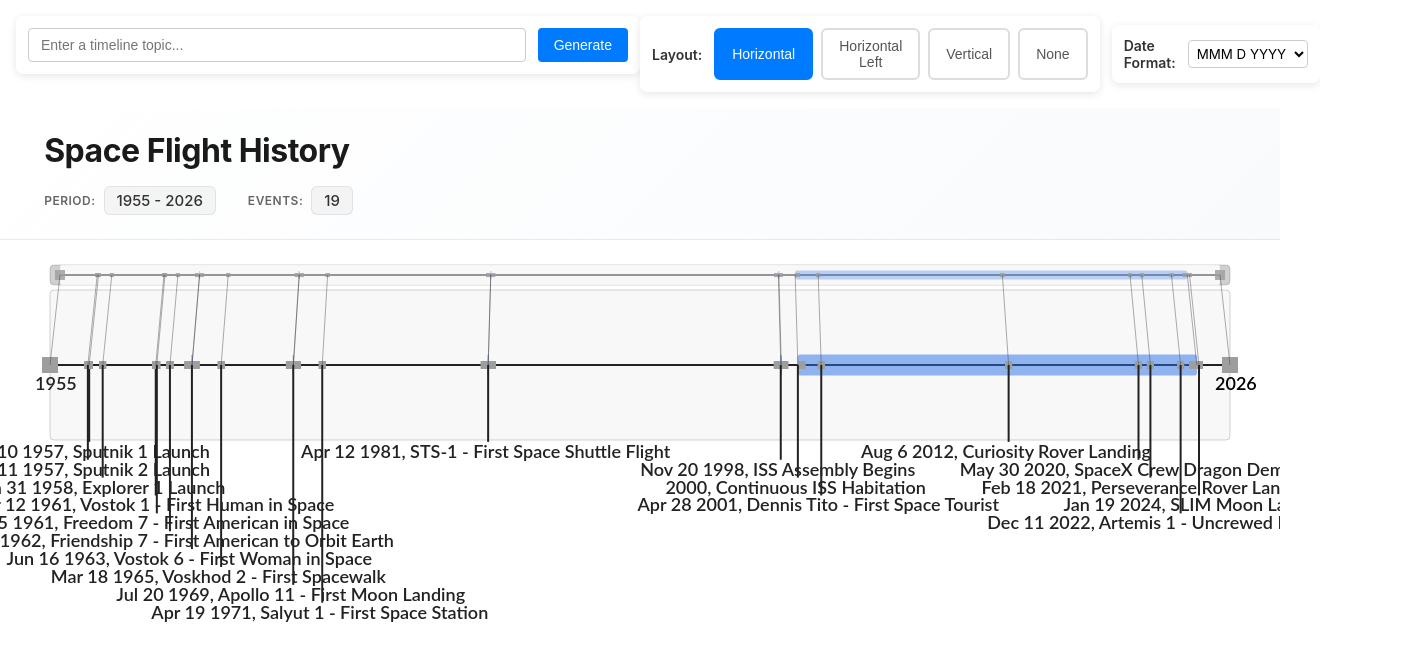
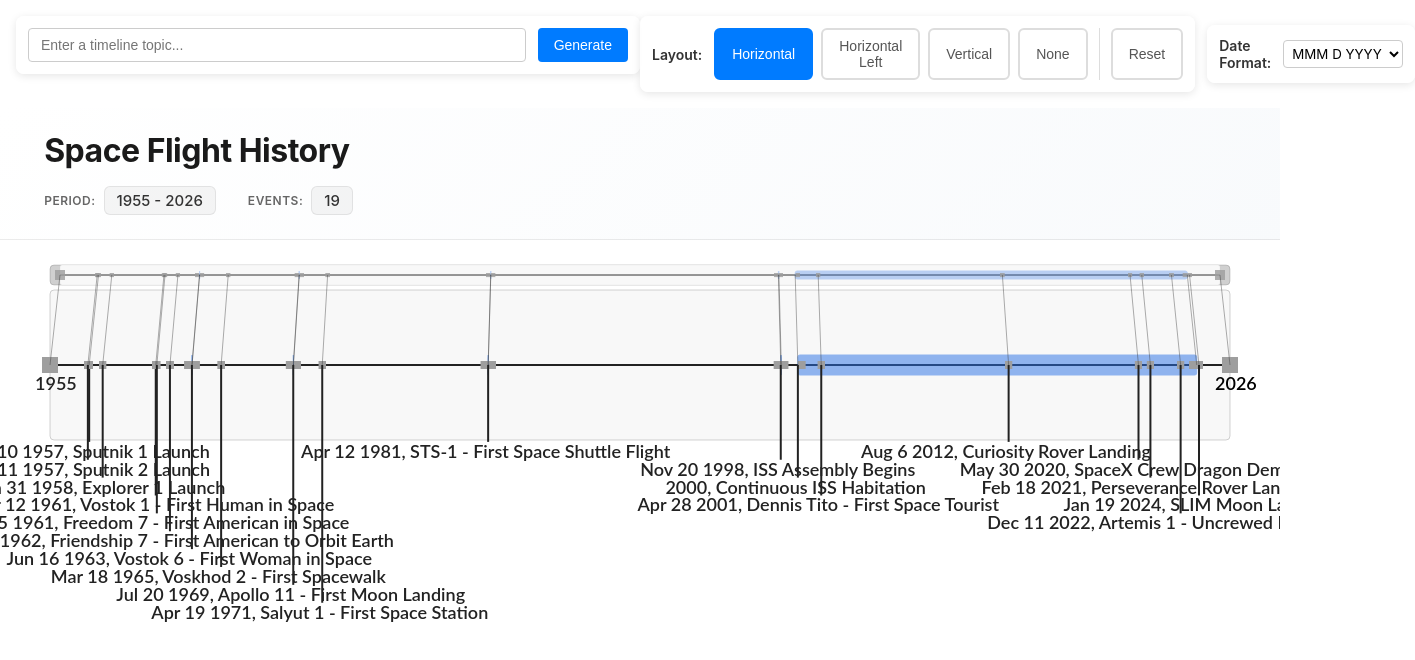
Before and after one commit to xmil9/history-graph, an Angular app in the folder frontend/history-graph/: page /timeline in a window 1280 px wide. Shown: the top 660 px of the page, 1415 px wide, since content can reach past the window. Built offline with nearby package versions, Linux system fonts and the light colour scheme; grey boxes are pictures that could not be loaded.

Commit message:
Reset button.

```diff
--- a/frontend/history-graph/src/app/view/layout-selector/layout-selector.css
+++ b/frontend/history-graph/src/app/view/layout-selector/layout-selector.css
@@ -54,3 +54,8 @@
 	outline: none;
 	box-shadow: 0 0 0 3px rgba(0, 123, 255, 0.25);
 }
+
+.vertical-separator-flex {
+	border-left: 1px solid #ddd;
+	margin: 0 3px;
+}
--- a/frontend/history-graph/src/app/view/layout-selector/layout-selector.html
+++ b/frontend/history-graph/src/app/view/layout-selector/layout-selector.html
@@ -12,5 +12,13 @@
 				{{ option.label }}
 			</button>
 		}
+		<div class="vertical-separator-flex"></div>
+		<button
+			type="button"
+			class="layout-button"
+			(click)="resetLayout()"
+		>
+			Reset
+		</button>
 	</div>
 </div>
--- a/frontend/history-graph/src/app/view/layout-selector/layout-selector.ts
+++ b/frontend/history-graph/src/app/view/layout-selector/layout-selector.ts
@@ -1,6 +1,7 @@
 import { Component, inject } from '@angular/core';
 import { LayoutFormat } from '../../services/preference-types';
 import { PreferenceService } from '../../services/preference.service';
+import { LayoutService } from '../../services/layout.service';
 
 @Component({
 	selector: 'tl-layout-selector',
@@ -10,6 +11,7 @@ import { PreferenceService } from '../../services/preference.service';
 })
 export class LayoutSelector {
 	private preferenceService = inject(PreferenceService);
+	private layoutService = inject(LayoutService);
 
 	get allLayoutOptions() {
 		return this.preferenceService.allLayoutOptions;
@@ -22,4 +24,8 @@ export class LayoutSelector {
 	applyLayout(format: LayoutFormat): void {
 		this.preferenceService.setLayoutFormat(format);
 	}
+
+	resetLayout(): void {
+		this.layoutService.resetLayout();
+	}
 }
```
